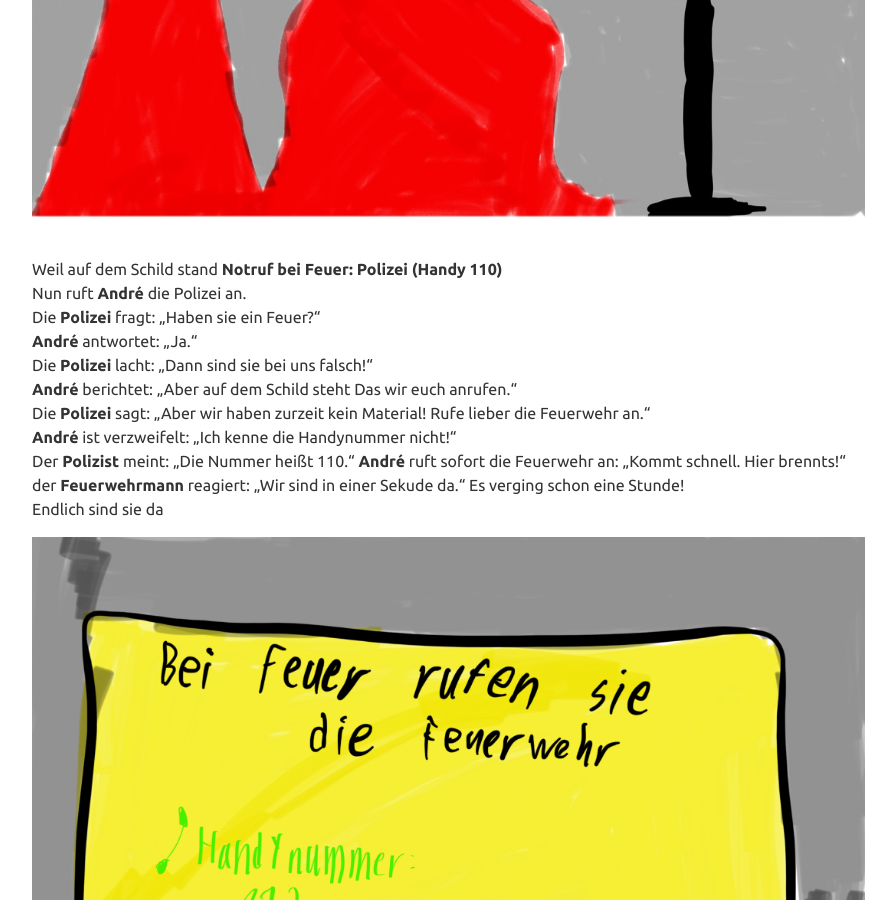
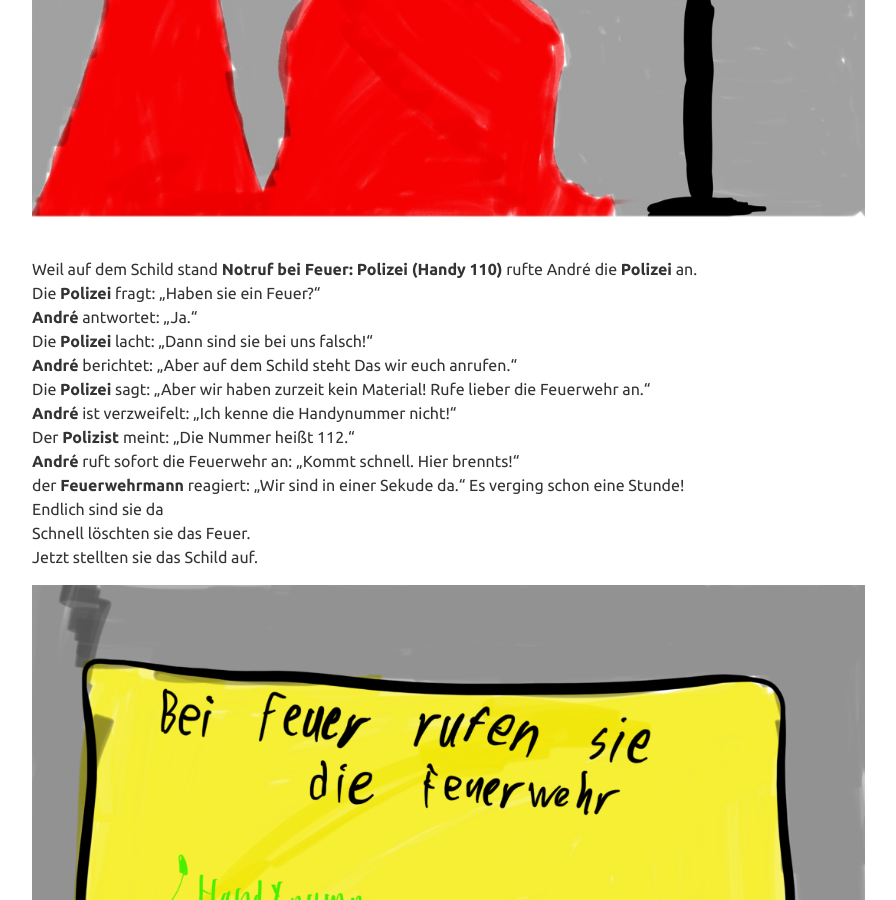
Before and after one commit to viktor-chiarcos/viktor-chiarcos.github.io, a Jekyll site: the page built from _pages/buch.md, in a window 1280 px wide and 900 px high, scrolled down 2067 px. Shown: the whole window, without its empty margins (53-949 px from the left). Built offline with Jekyll 4.4.1, drawn with Linux system fonts in a browser that asks for light colours.

Commit message:
Wörterverbesserung

```diff
--- a/_pages/buch.md
+++ b/_pages/buch.md
@@ -45,19 +45,20 @@ Plötzlich kam ein **Feuer**!\
    <img src="/fotos/feuer_polizei_einfach_witziges_dorf.jpeg" alt="Das Feuer" style="width: 75%;text-align: center;"/>
 </div><br />
 
-Weil auf dem Schild stand **Notruf bei Feuer: Polizei (Handy 110)**\
-Nun ruft **André** die Polizei an.\
+Weil auf dem Schild stand **Notruf bei Feuer: Polizei (Handy 110)** rufte André die **Polizei** an.\
 Die **Polizei** fragt: „Haben sie ein Feuer?“\
 **André** antwortet: „Ja.“\
 Die **Polizei** lacht: „Dann sind sie bei uns falsch!“\
 **André** berichtet: „Aber auf dem Schild steht Das wir euch anrufen.“\
 Die **Polizei** sagt: „Aber wir haben zurzeit kein Material! Rufe lieber die Feuerwehr an.“\
 **André** ist verzweifelt: „Ich kenne die Handynummer nicht!“\
-Der **Polizist** meint: „Die Nummer heißt 110.“
+Der **Polizist** meint: „Die Nummer heißt 112.“\
 **André** ruft sofort die Feuerwehr an: „Kommt schnell. Hier brennts!“\
 der **Feuerwehrmann** reagiert: „Wir sind in einer Sekude da.“
 Es verging schon eine Stunde!\
-Endlich sind sie da
+Endlich sind sie da\
+Schnell löschten sie das Feuer.\
+Jetzt stellten sie das Schild auf.<br>
 
 
 <div>
```
